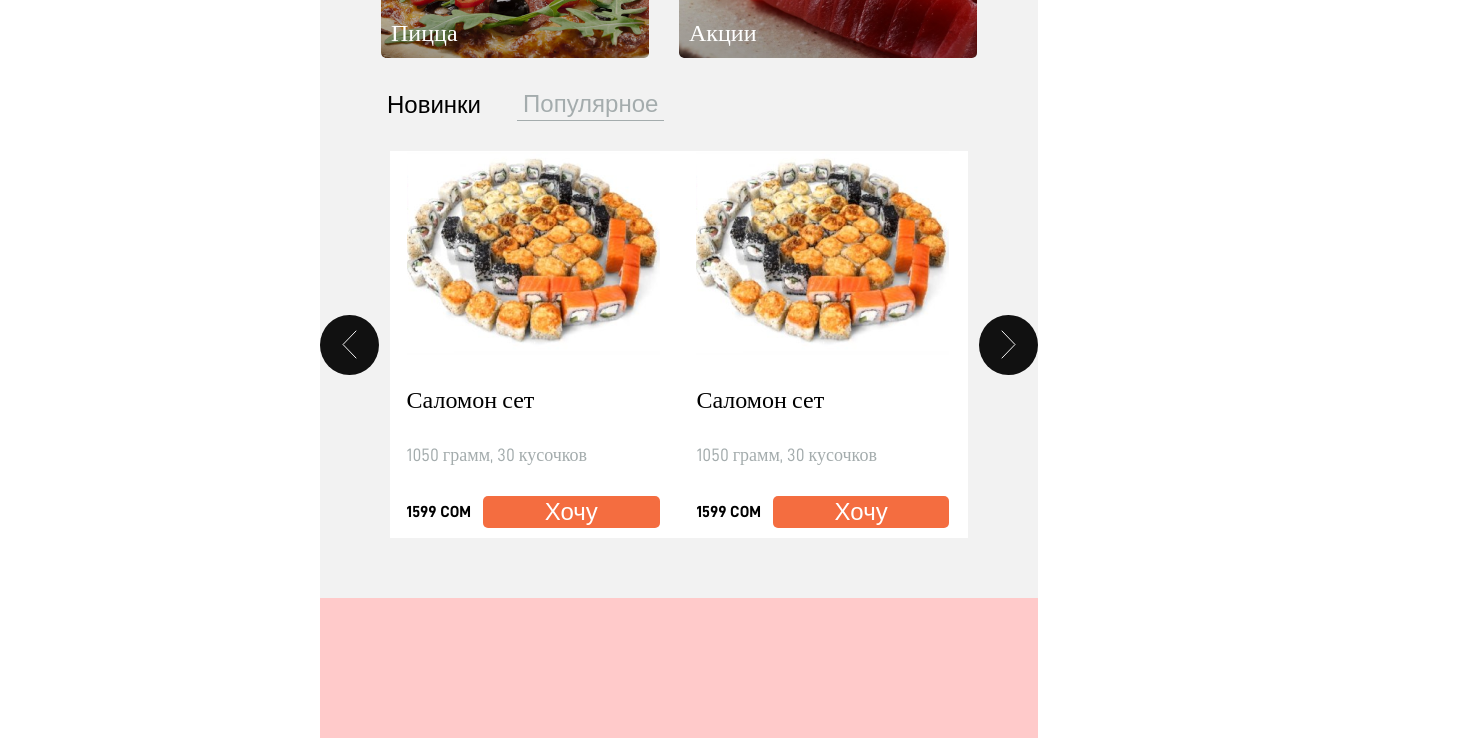
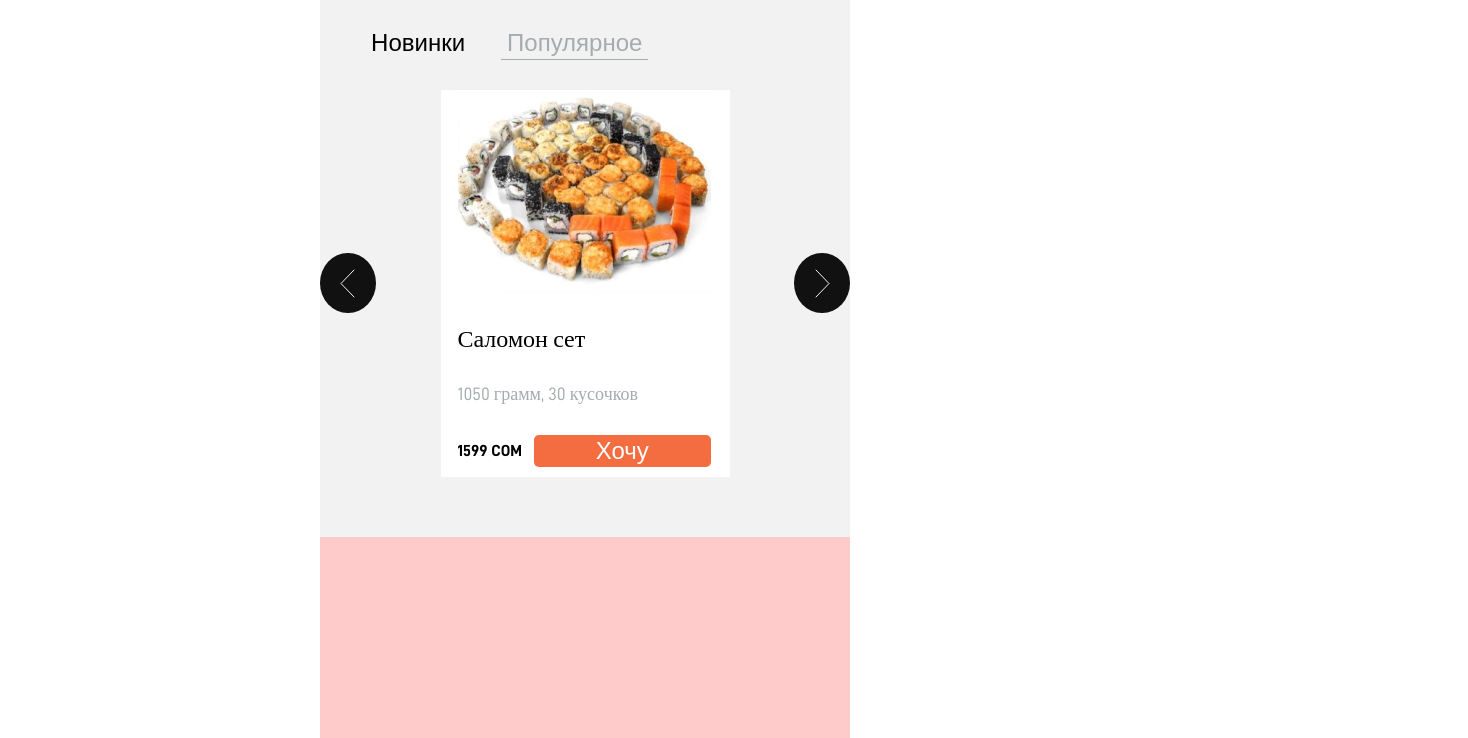
Before and after one commit to sikinski/romsem-sushi, a plain HTML site: page main/index.html in a window 1280 px wide. Shown: the part 780-1518 px from the top of the page, 1468 px wide, since content can reach past the window. Drawn offline with Linux system fonts and the light colour scheme; files whose address does not match are found by name.

Commit message:
deleted card

```diff
--- a/main/index.html
+++ b/main/index.html
@@ -109,15 +109,6 @@
                             <button class="buy-btn">Хочу</button>
                         </div>
                     </div>
-                    <div class="card">
-                        <img src="./assets/images/card-1.png" alt="" class="card-pic" />
-                        <p class="name-set">Саломон сет</p>
-                        <p class="opacity-text">1050 грамм, 30 кусочков</p>
-                        <div class="footer-card flex-center">
-                            <p class="price">1599 COM</p>
-                            <button class="buy-btn">Хочу</button>
-                        </div>
-                    </div>
                 </div>
 
                 <button class="arrow-btn forward-btn flex-center">
```
